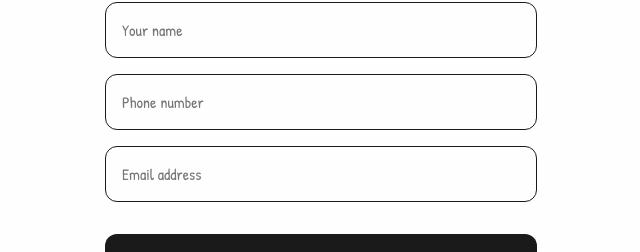
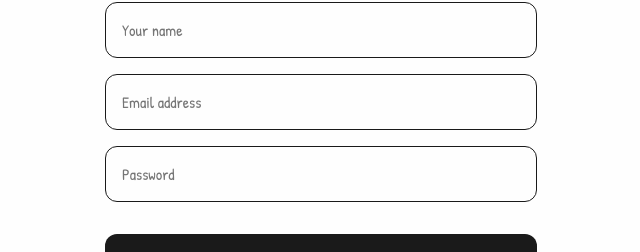
Before and after one commit to IOOIIOU17/billtable-customer-web, a React (Vite) app: page /signup in a window 1280 px wide. Shown: the part 321-573 px from the top of the page, without its empty margins (319-959 px from the left). Built offline with nearby package versions, Linux system fonts and the light colour scheme.

Commit message:
fix: SignUp use password field

```diff
--- a/src/screens/SignUp.jsx
+++ b/src/screens/SignUp.jsx
@@ -5,22 +5,22 @@ import billTableLogo from '../assets/billtable-logo.png';
 
 export default function SignUp() {
   const navigate = useNavigate();
-  const [form, setForm] = useState({ name: '', phone: '', email: '' });
+  const [form, setForm] = useState({ name: '', email: '', password: '' });
 
   const handleChange = (field) => (e) => {
     setForm(prev => ({ ...prev, [field]: e.target.value }));
   };
 
   const handleSubmit = () => {
-    if (!form.name || !form.phone || !form.email) return;
+    if (!form.name || !form.email || !form.password) return;
     api.post('/api/auth/register', {
       name: form.name,
       email: form.email,
-      password: form.phone,
+      password: form.password,
       role: 'customer'
     }).then(res => {
-      if (res.data?.accessToken || res.data?.token) {
-        localStorage.setItem('token', res.data.accessToken || res.data.token);
+      if (res.data?.accessToken) {
+        localStorage.setItem('token', res.data.accessToken);
       }
       navigate('/theme');
     }).catch(() => {
@@ -53,14 +53,15 @@ export default function SignUp() {
 
       <div style={{ display: 'flex', flexDirection: 'column', gap: '16px', marginBottom: '32px', width: '100%' }}>
         <input type="text" placeholder="Your name" value={form.name} onChange={handleChange('name')} style={inputStyle} />
-        <input type="tel" placeholder="Phone number" value={form.phone} onChange={handleChange('phone')} style={inputStyle} />
         <input type="email" placeholder="Email address" value={form.email} onChange={handleChange('email')} style={inputStyle} />
+        <input type="password" placeholder="Password" value={form.password} onChange={handleChange('password')} style={inputStyle} />
       </div>
 
       <button onClick={handleSubmit} style={{
-        width: '100%', padding: '16px', background: '#1A1A1A', color: '#FEFEFE',
-        border: 'none', borderRadius: '12px', fontFamily: "'Caveat', cursive",
-        fontSize: '1.2rem', cursor: 'pointer', letterSpacing: '1px'
+        width: '100%', padding: '16px', background: '#1A1A1A',
+        color: '#FEFEFE', border: 'none', borderRadius: '12px',
+        fontFamily: "'Caveat', cursive", fontSize: '1.2rem',
+        cursor: 'pointer', letterSpacing: '1px'
       }}>
         Let's go
       </button>
```
